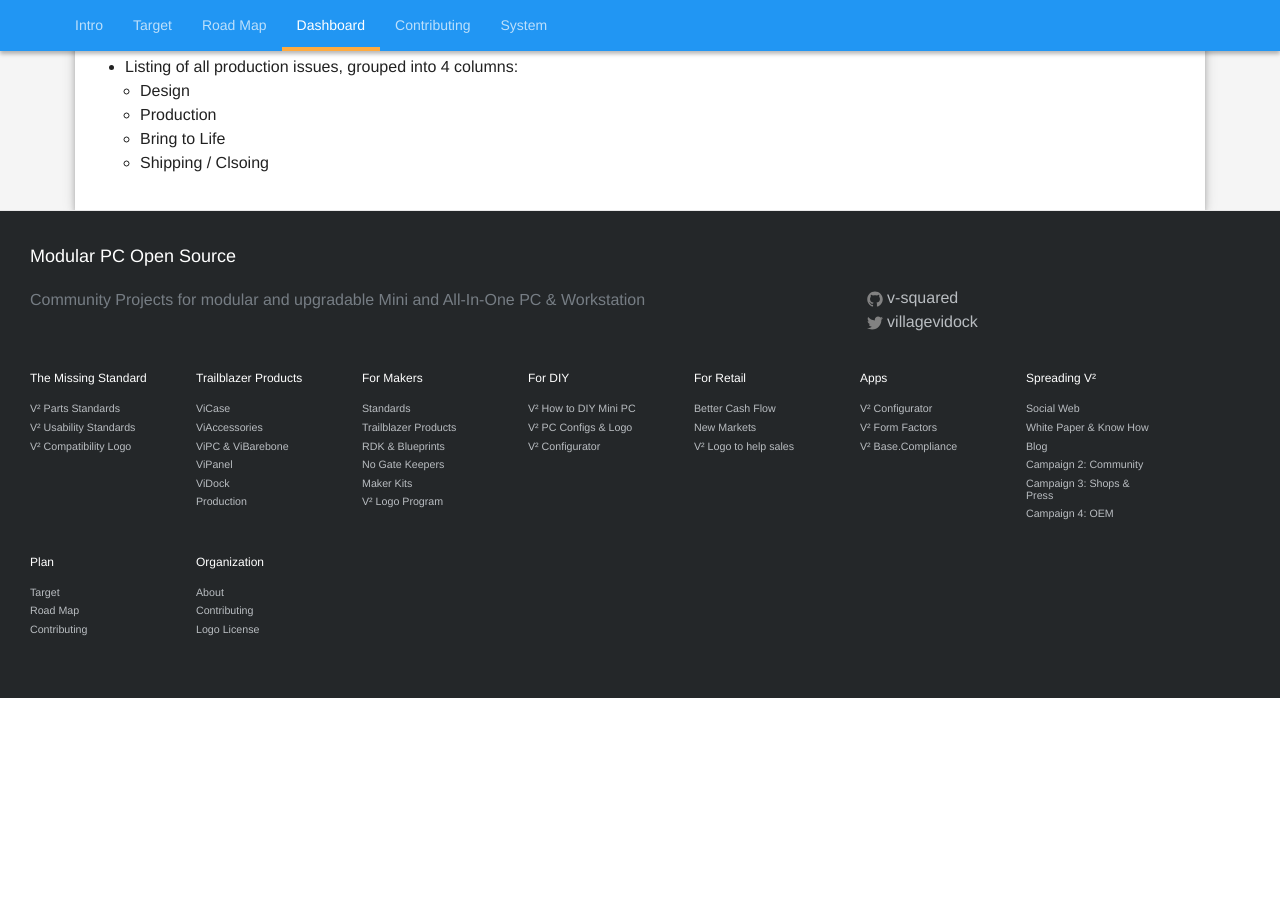
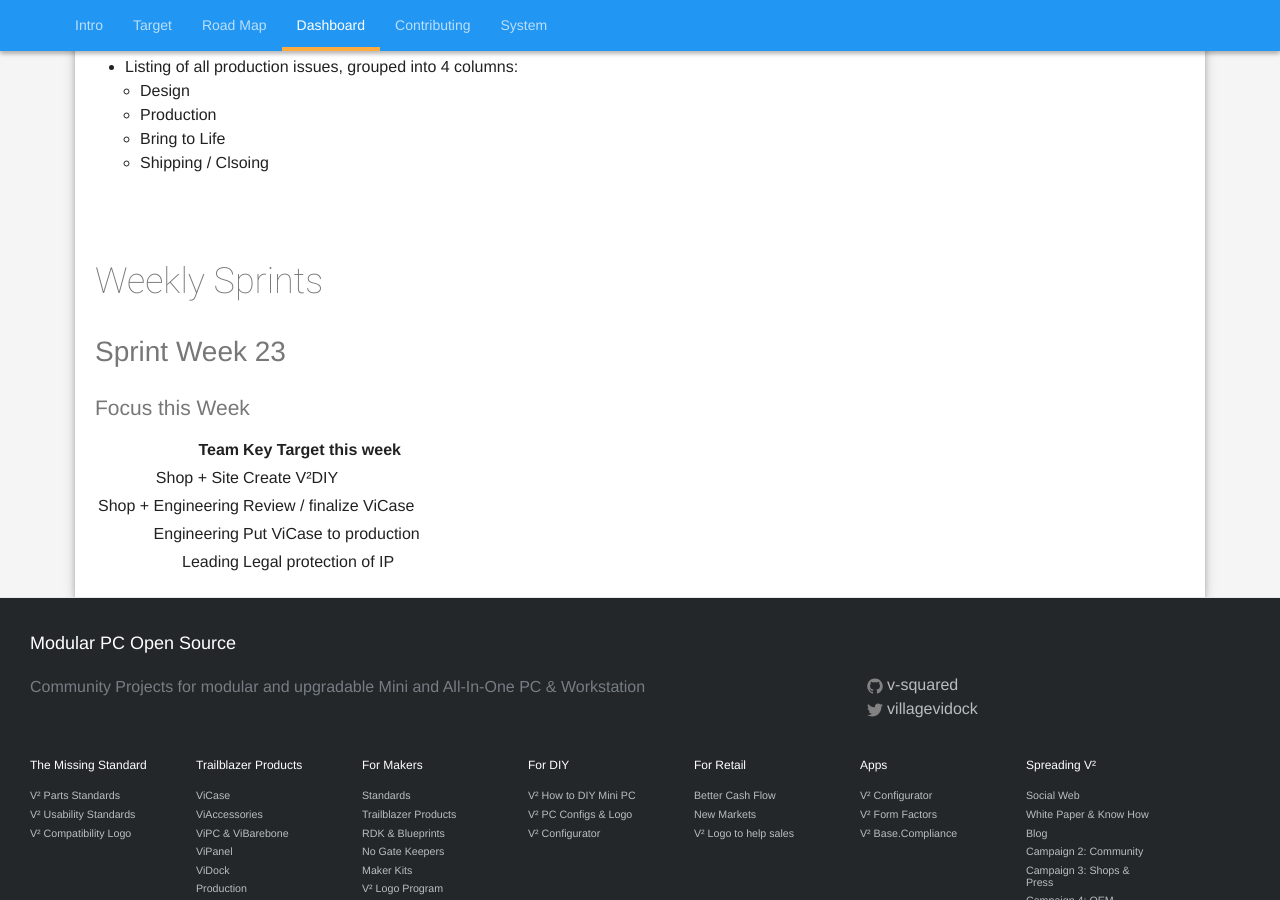
Before and after one commit to V-Squared/v2-Plan, a Jekyll site: the page built from dashboard.md, in a window 1280 px wide and 900 px high, scrolled down 838 px. Built offline with Jekyll 4.4.1, drawn with Linux system fonts in a browser that asks for light colours; before the commit the page ends 1536 px from its top, so only the background shows below that.

Commit message:
Add: Sprint Week 23

```diff
--- a/dashboard.md
+++ b/dashboard.md
@@ -24,3 +24,17 @@ readiness:
    - Production
    - Bring to Life
    - Shipping / Clsoing
+
+
+# Weekly Sprints
+
+## Sprint Week 23
+
+### Focus this Week
+
+| Team | Key Target this week |
+|------:|:--------------------|
+| Shop + Site | Create V²DIY |
+| Shop + Engineering | Review / finalize ViCase |
+| Engineering | Put ViCase to production |
+| Leading | Legal protection of IP |
```
